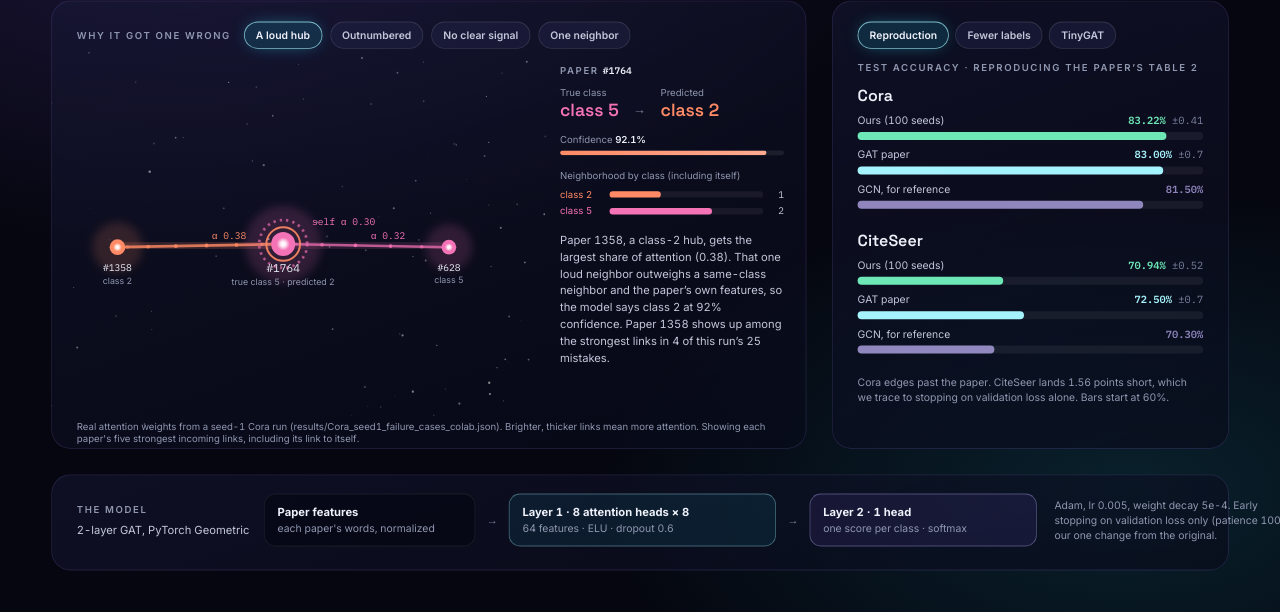
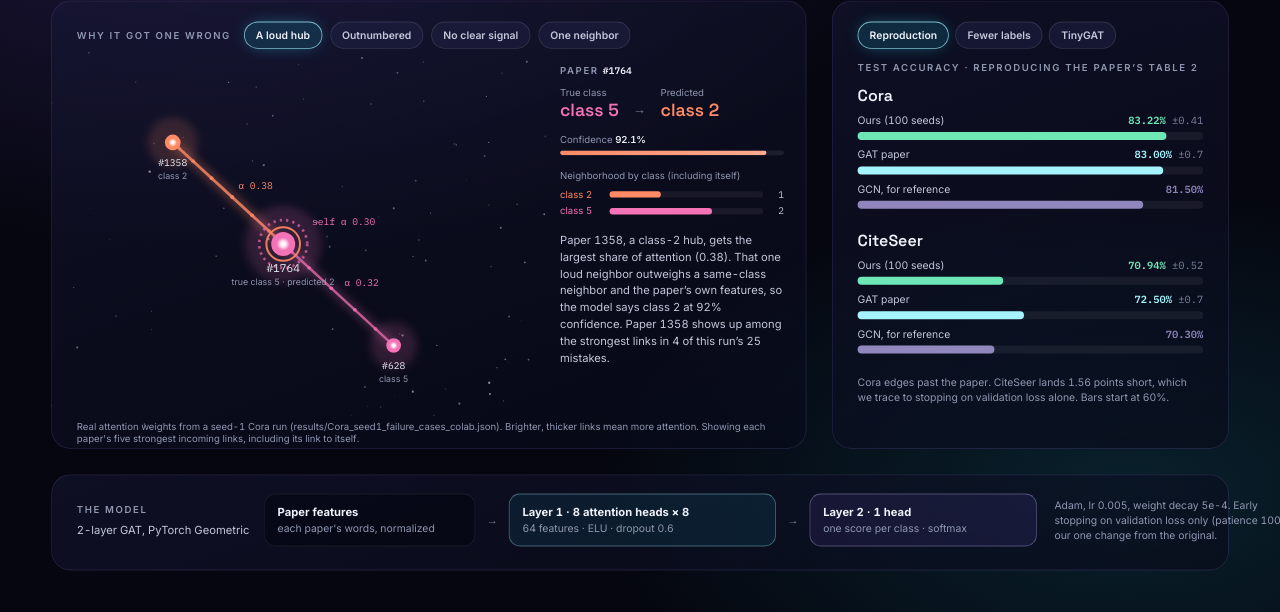
Before and after one commit to yash-chatha/portfolio, a plain HTML site: page projects/gat.html in a window 1280 px wide. Shown: the part 188-800 px from the top of the page. Drawn offline with Linux system fonts and the light colour scheme.

Commit message:
GAT explainer: spread neighbors around the paper; fade warp canvas edge
Co-Authored-By: Claude Opus 5.5 <noreply@anthropic.com>
Claude-Session: https://claude.ai/code/session_01Q5uL5A5xoLqJgNkLnTib7c

```diff
--- a/projects/gat.html
+++ b/projects/gat.html
@@ -147,8 +147,8 @@ body.standalone{overflow:auto;background:radial-gradient(1200px 640px at 18% 8%,
     const others = K.e.filter(x => x[0] !== K.node), self = K.e.find(x => x[0] === K.node);
     const n = others.length, R = n === 1 ? 175 : 185;
     others.forEach((x, k) => {
-      const a = -Math.PI / 2 + (n === 1 ? -0.9 : (k - (n - 1) / 2) * (Math.PI * 1.45 / Math.max(1, n - 1)) * (n === 2 ? 0.7 : 1)) + (n > 2 ? 0 : 0);
-      const px = C.x + Math.cos(a) * R * 1.12, py = C.y + Math.sin(a) * R * 0.92 + (n === 1 ? 0 : 0);
+      const a = -2.3 + k * (Math.PI * 2 / Math.max(n, 1)) + (n === 3 ? 0.25 : 0);
+      const px = C.x + Math.cos(a) * R * 1.12, py = C.y + Math.sin(a) * R * 0.92;
       const w = x[2], col = CLS[x[1]];
       el('line', { x1: px, y1: py, x2: C.x, y2: C.y, stroke: col, 'stroke-width': 2 + w * 26, opacity: 0.08 + w * 0.5, filter: 'url(#glow)' }, E);
       el('line', { x1: px, y1: py, x2: C.x, y2: C.y, stroke: col, 'stroke-width': 0.8 + w * 7, opacity: 0.35 + w * 1.2, 'stroke-linecap': 'round' }, E);
```
Also changed, not shown: index.html (+1 -0 lines).
